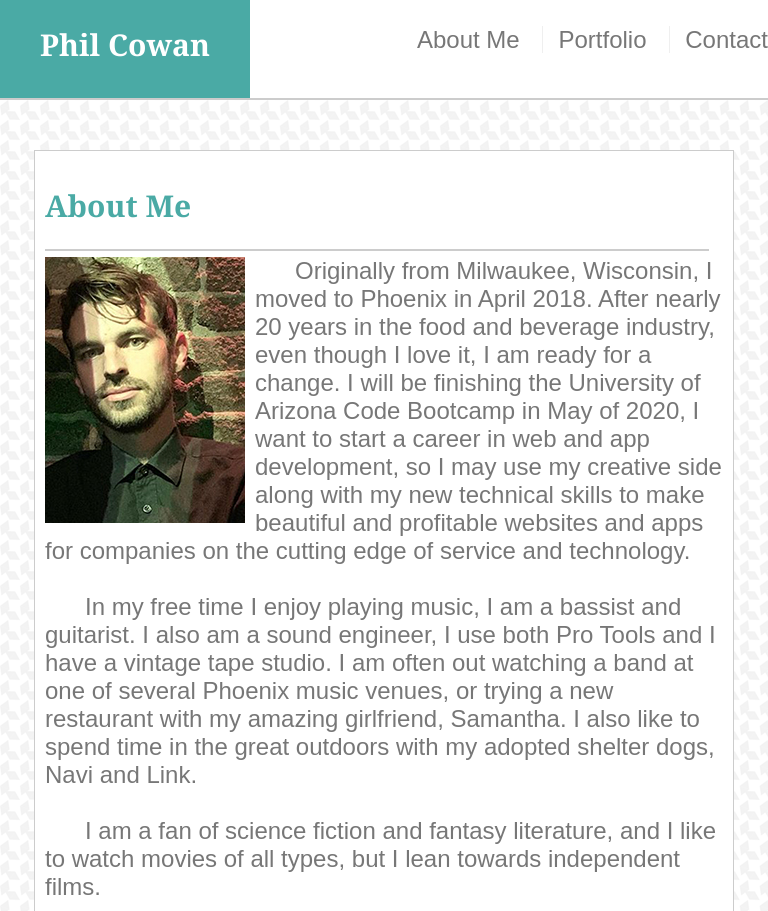
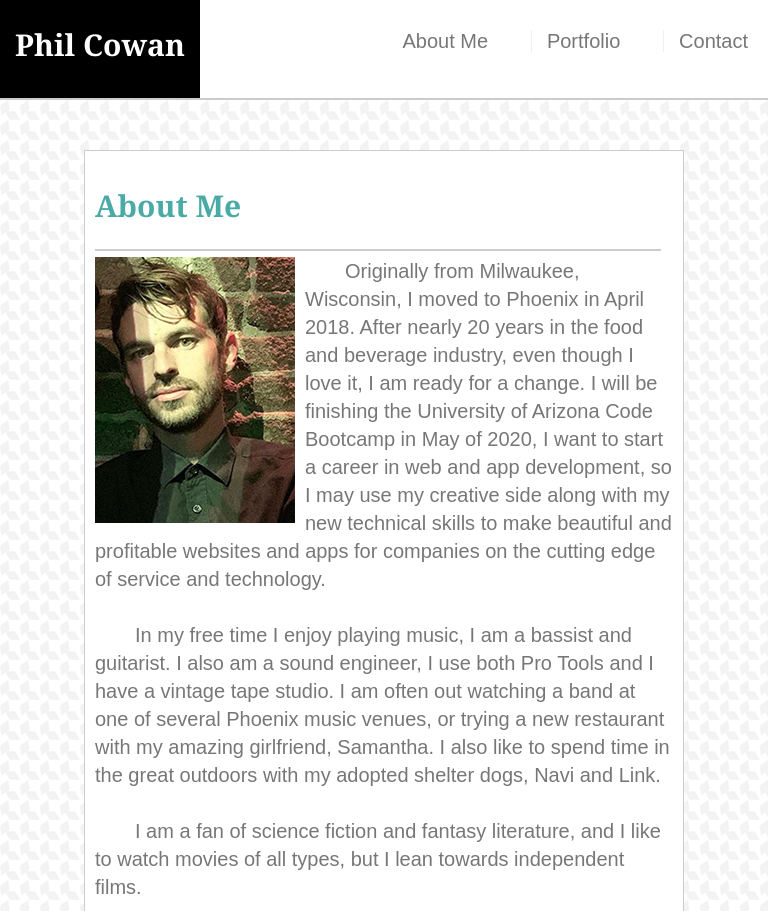
Before and after one commit to phil4lif/responsive-portfolio, a plain HTML site: page index.html in a window 768 px wide. Shown: the top 911 px of the page. Drawn offline with Linux system fonts and the light colour scheme.

Commit message:
fixes cutting off of content in the 640 - 768 px frame

```diff
--- a/assets/css/style.css
+++ b/assets/css/style.css
@@ -33,6 +33,7 @@ h1, h2, h3 {
     max-width: 960px;
     margin: 0 auto;
 }
+
 .myname {
     width: 250px;
     height: 98px;
@@ -247,17 +248,25 @@ body {
 
 }
 #maincontainer {
-    width: 700px;
+    width: 600px;
     margin: auto;
     margin-top: 150px;
 }
 .content-area {
     margin-top: 150px;
-    width: 700px;
+    width: 600px;
 }
 .bio {
-    font-size: 24px;
+    font-size: 20px;
 }
+ .myname {
+     width: 200px;
+ }
+.navbar {
+    margin-right: 20px;
+    font-size: 20px;
+}
+
 .work {
     width: 240px;
     margin-left:80px;
```
